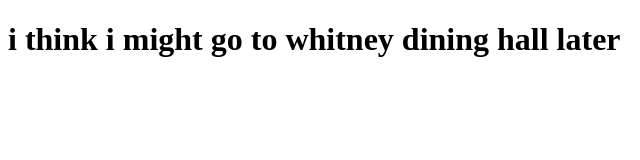
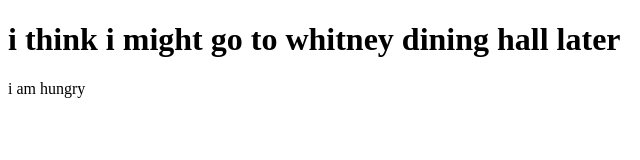
Before and after one commit to psripho/dmd-3470, a plain HTML site: page week-01/index.html in a window 1280 px wide. Shown: the full height of the page, 0-640 px from the left. Drawn offline with Linux system fonts and the light colour scheme.

Commit message:
trying week 1 assignment again

```diff
--- a/week-01/index.html
+++ b/week-01/index.html
@@ -7,5 +7,6 @@
 </head>
 <body>
     <h1>i think i might go to whitney dining hall later</h1>
+    <p>i am hungry</p>
 </body>
 </html>
```
